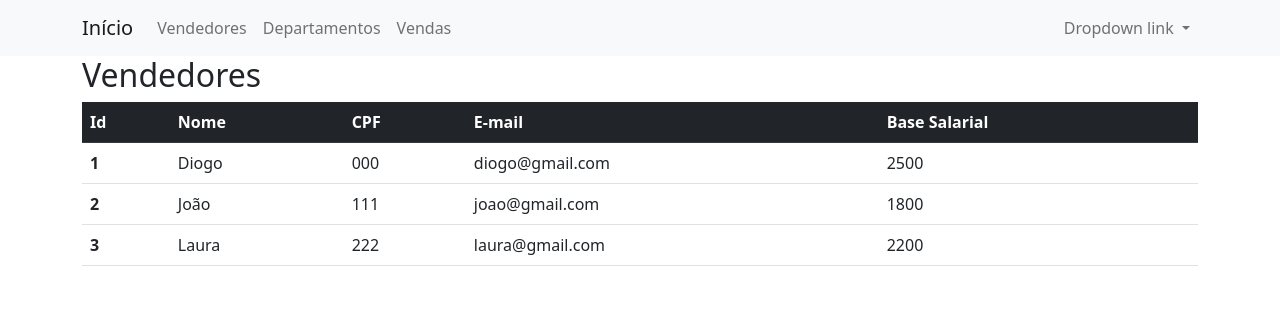
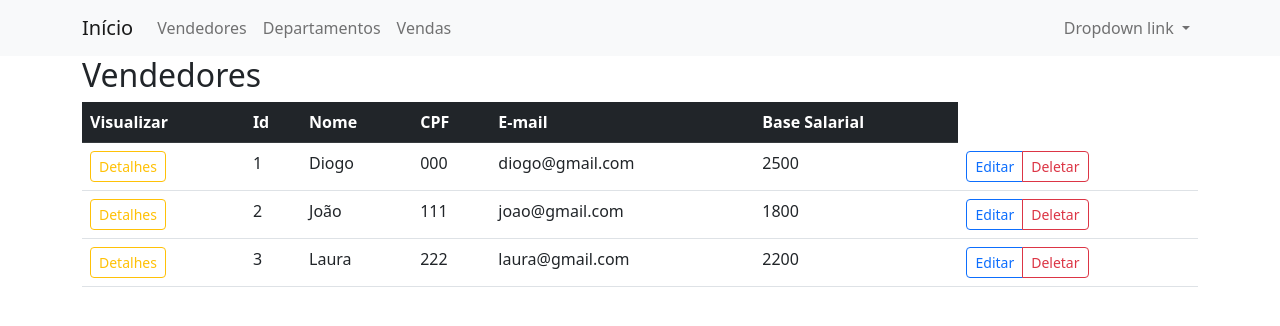
Before and after one commit to diogovaroni/WebAPI-RegistroVendas, an Angular app: page /vendedores in a window 1280 px wide. Shown: the top 326 px of the page. Built offline with nearby package versions, Linux system fonts and the light colour scheme.

Commit message:
Update layout

```diff
--- a/src/app/vendedores/vendedores.component.html
+++ b/src/app/vendedores/vendedores.component.html
@@ -8,8 +8,8 @@
             <div class="mr-auto">
                 <app-title [title]="'Código Vendedor: ' + vendedorSelecionado.id"></app-title>
             </div>
-            <div class="mt-1">
-                <button class="btn btn-outline-danger" (click)='voltar()'>Voltar</button>
+            <div class="mt-6">
+                <button class="btn btn-sm btn-outline-danger" (click)='voltar()'>Voltar</button>
             </div>
         </div>
 
@@ -33,7 +33,7 @@
             </div>
             <div class="form-group">
                 <hr>
-                <button class="btn btn-success" [disabled]="!vendedorForm.valid">Enviar</button>
+                <button class="btn btn-sm btn-success" [disabled]="!vendedorForm.valid">Enviar</button>
             </div>
         </form>
     </div>
@@ -44,6 +44,7 @@
         <table class="table table-hover">
             <thead class="table-dark">
                 <tr>
+                    <th scape="col">Visualizar</th>
                     <th scope="col">Id</th>
                     <th scope="col">Nome</th>
                     <th scope="col">CPF</th>
@@ -52,13 +53,23 @@
                 </tr>
             </thead>
             <tbody>
-                <tr *ngFor="let vendedor of vendedores"
-                style="cursor: pointer;" (click)="vendedorSelect(vendedor)">
-                <th scope="row">{{vendedor.id}}</th>
-                <td>{{vendedor.nome}}</td>
-                <td>{{vendedor.cpf}}</td>
-                <td>{{vendedor.email}}</td>
-                <td>{{vendedor.baseSalarial}}</td>
+                <tr *ngFor="let vendedor of vendedores">
+                    <td>
+                        <div class="btn-group">
+                            <button (click)="vendedorSelect(vendedor)" class="btn btn-sm btn-outline-warning">Detalhes</button>
+                        </div>
+                    </td>
+                    <td scope="row">{{vendedor.id}}</td>
+                    <td>{{vendedor.nome}}</td>
+                    <td>{{vendedor.cpf}}</td>
+                    <td>{{vendedor.email}}</td>
+                    <td>{{vendedor.baseSalarial}}</td>
+                    <td>
+                        <div class="btn-group">
+                            <button class="btn btn-sm btn-outline-primary">Editar</button>
+                            <button class="btn btn-sm btn-outline-danger">Deletar</button>
+                        </div>
+                    </td>
                 </tr>
             </tbody>
         </table>
--- a/src/app/vendedores/vendedores.component.ts
+++ b/src/app/vendedores/vendedores.component.ts
@@ -49,5 +49,4 @@ export class VendedoresComponent implements OnInit {
     this.vendedorSelecionado = null;
   }
 
-
 }
```
